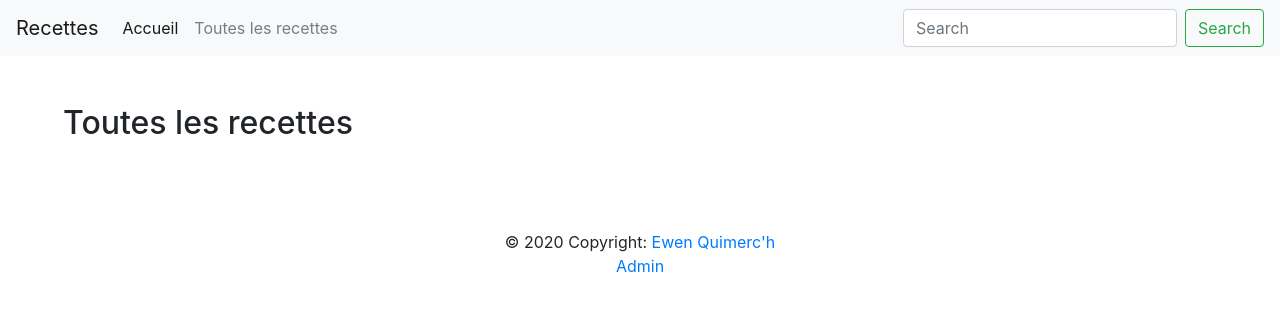
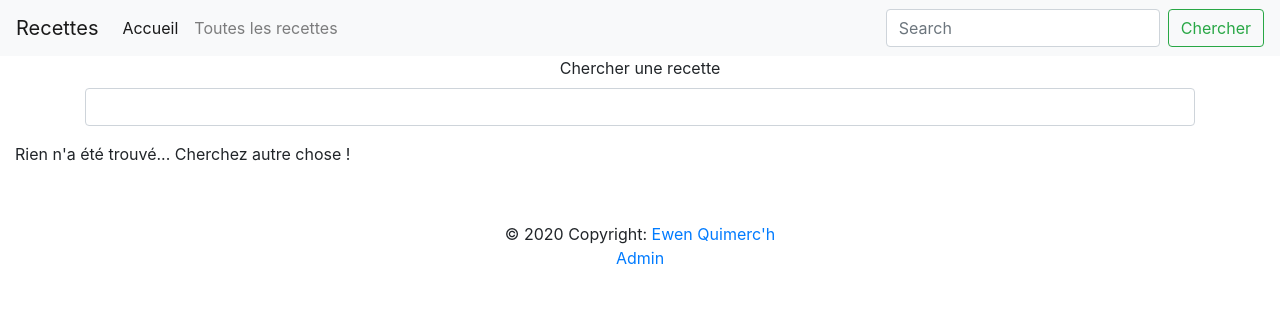
Before and after one commit to EwenQuim/recettes, a Django app: page /recettes/ in a window 1280 px wide. Shown: the top 311 px of the page. Run offline with Django 3.2, Linux system fonts and the light colour scheme; data that the repository does not hold is empty; some libraries are stand-ins or nearby versions.

Commit message:
feat: search system

```diff
--- a/app/templates/app/listing.html
+++ b/app/templates/app/listing.html
@@ -1,14 +1,26 @@
 {% extends 'app/base.html' %}
 
+
+
 {% block content %}
-  <h2 class="m-5">Toutes les recettes</h2>
+
+  <div class="container-lg justify-content-center">
+    {% include 'app/search_form.html' %}
+
+    <h2 class="center-text"> {{ title }} </h2>
+  </div>
+
+  {% if recettes|length_is:"0" %}
+
+    <p>Rien n'a été trouvé... Cherchez autre chose !</p>
+
+  {% else %}
 
     {% load static %}
     <div class="container">
       <div class="row">
       {% for recette in recettes %}
         <div class="col">
-
           <div class="m-1">
 
           <!-- Card with recipe sum-up -->
@@ -16,25 +28,26 @@
 
             <!-- Load image or display thumbnail -->
             {% with 'app/img/recettes/'|add:recette.name|add:'.webp'|lower as image_static %}
+            <div style="height: 150; overflow: hidden;">
               <a href="{% url 'app:recettes' %}{{recette.id}}" class="stretched-link">
-            <img class="card-img-top" src="{% static image_static %}" alt=" ">
+                <img class="card-img-top" style="-ms-transform: translateY(-20%); transform: translateY(-20%);" src="{% static image_static %}" alt=" ">
               </a>
+            </div>
             {% endwith %}
 
-
+            <!-- Card Body -->
             <div class="card-body">
               <h5 class="card-title">{{ recette.name }}</h5>
               <p class="card-text">{{ recette.description }}</p>
-
             </div>
           </div>
 
-
           </div>
-
         </div>
       {% endfor %}
       </div>
     </div>
 
+    {% endif %}
+
 {% endblock %}
--- a/app/templates/app/navbar.html
+++ b/app/templates/app/navbar.html
@@ -17,9 +17,9 @@
 
 
     </ul>
-    <form class="form-inline my-2 my-lg-0">
-        <input class="form-control mr-sm-2" type="search" placeholder="Search" aria-label="Search">
-        <button class="btn btn-outline-success my-2 my-sm-0" type="submit">Search</button>
+    <form class="form-inline my-2 my-lg-0" action="{% url 'app:recherche' %}" method="get" accept-charset="utf-8">
+        <input class="form-control mr-sm-2" type="search" placeholder="Search" aria-label="Search" name="query">
+        <button class="btn btn-outline-success my-2 my-sm-0" type="submit">Chercher</button>
     </form>
     </div>
 </nav>
--- /dev/null
+++ b/app/templates/app/search_form.html
@@ -0,0 +1,9 @@
+<div class="">
+    <form class="text-center" action="{% url 'app:recherche' %}" method="get" accept-charset="utf-8">
+
+      <div class="form-group">
+        <label for="searchForm">Chercher une recette</label>
+        <input id="searchForm" class="form-control" name="query">
+      </div>
+    </form>
+  </div>
--- a/app/url.py
+++ b/app/url.py
@@ -7,6 +7,6 @@ app_name = 'app'
 urlpatterns = [
     path('', views.index, name="index"),
     path('recettes/<int:recette_id>/', views.detail, name="detail"),
-    path('search/', views.search, name="search"),
+    path('recettes/search/', views.search, name="recherche"),
     path('recettes/', views.listing, name="recettes"),
 ]
--- a/app/views.py
+++ b/app/views.py
@@ -1,6 +1,7 @@
 from django.shortcuts import render, get_object_or_404
 from django.http import HttpResponse
 from .models import Recette, Dosage, Ingredient
+from .compute import list_ingredients
 
 # Create your views here.
 def index(request):
@@ -9,8 +10,8 @@ def index(request):
 
 
 def listing(request):
-    context = {}
-    context["recettes"] = Recette.objects.all()
+    recettes = Recette.objects.all()
+    context = {"recettes": recettes, "title": ""}
     return render(request, "app/listing.html", context)
 
 
@@ -23,12 +24,21 @@ def detail(request, recette_id):
     for d in Dosage.objects.filter(recette_id=recette.id):
         for i in Ingredient.objects.filter(id=d.ingredient_id):
             ingredients.append(i)
-    context = {
-        "recette": recette,
-        "ingredients": ingredients
-    }
+    context = {"recette": recette, "ingredients": ingredients}
     return render(request, "app/details.html", context)
 
 
 def search(request):
-    return HttpResponse("ET ok")
+    query = request.GET.get('query')
+    if not query:
+        recettes = Recette.objects.all()
+    else:
+        recettes = Recette.objects.filter(name__icontains=query)
+    if not recettes.exists():
+        recettes = Recette.objects.filter(description__icontains=query)
+
+    for r in recettes:
+        print("\n\n", list_ingredients(r))
+    title = f"Résultats pour : {query}"
+    context = {"recettes": recettes, "title": title}
+    return render(request, "app/listing.html", context)
```
Also changed, not shown: app/compute.py (added, +15 -0 lines). Lines whose indentation alone changed are shown as unchanged.
